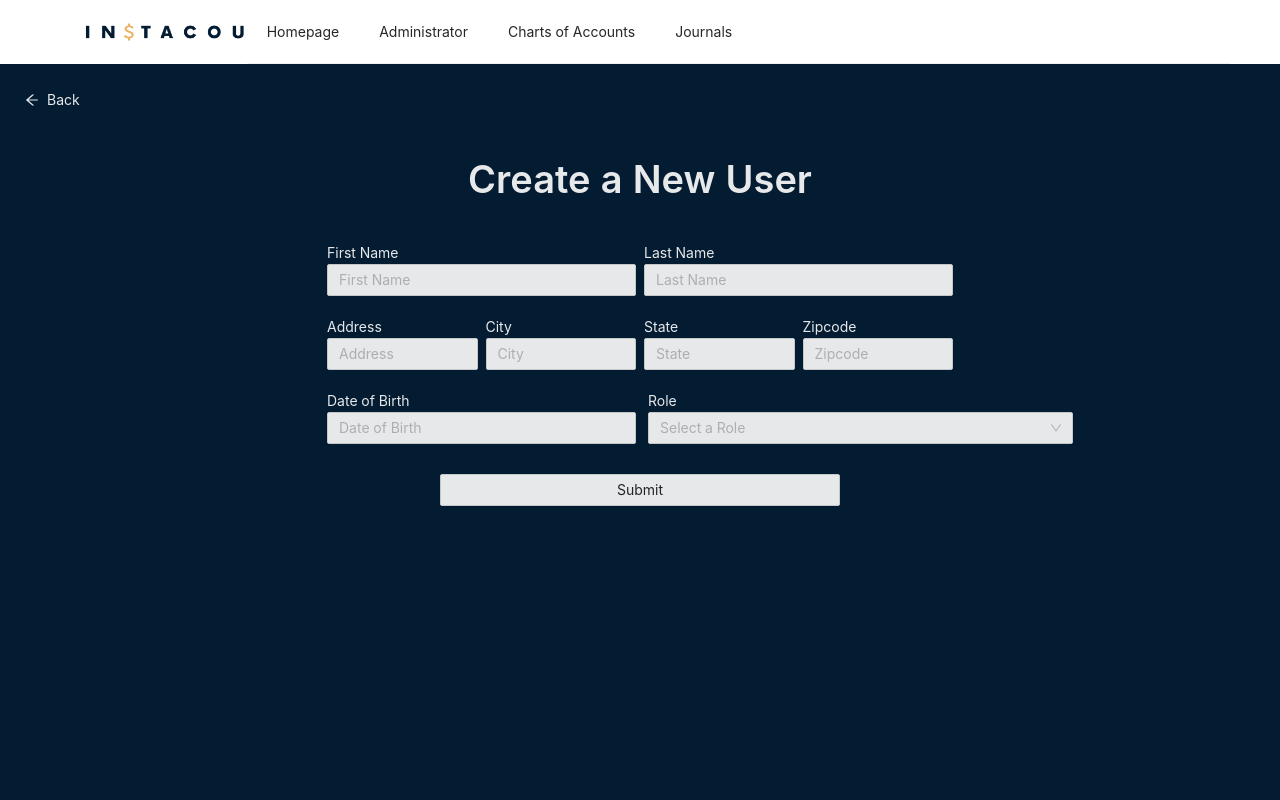
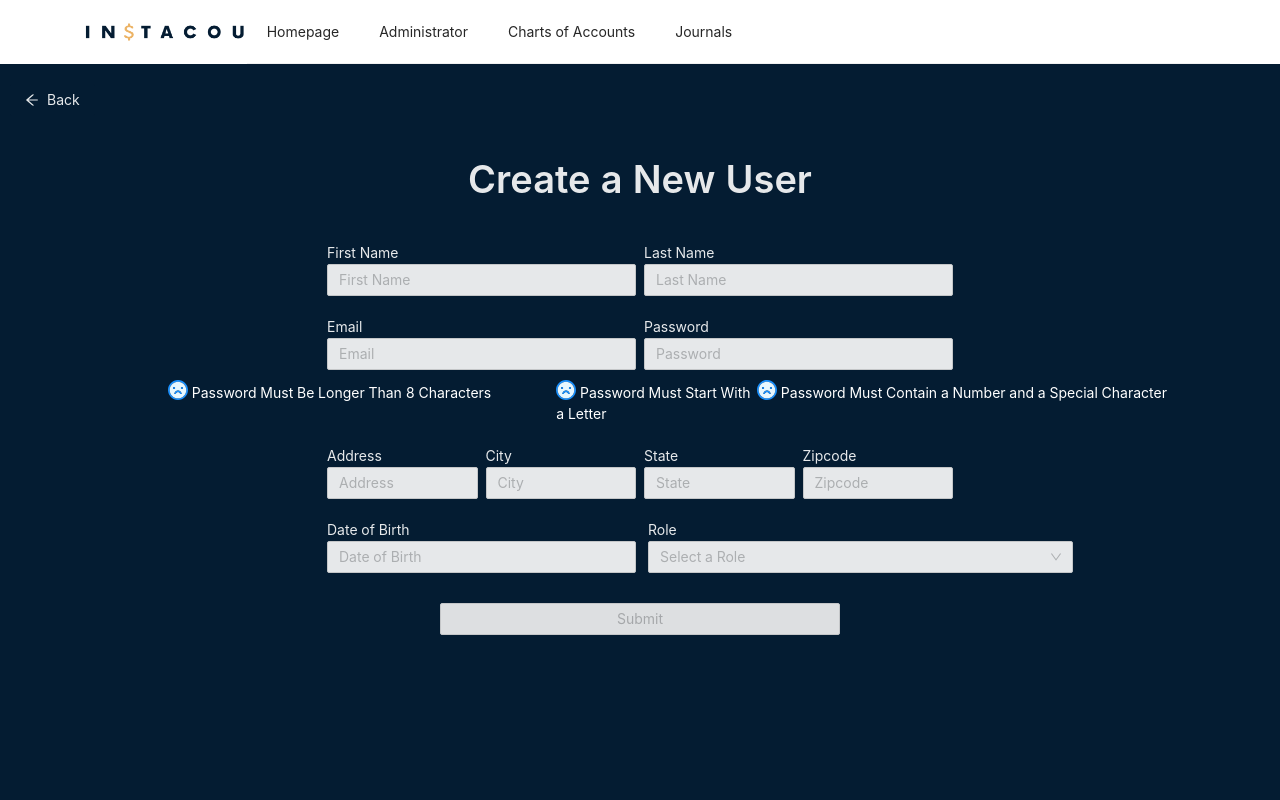
Before and after one commit to jmurph1924/sad-web, a React (Create React App) app: page /createUser in a window 1280 px wide. Shown: the top 800 px of the page. Built offline with nearby package versions, Linux system fonts and the light colour scheme.

Commit message:
I did stuff

```diff
--- a/database.rules.json
+++ b/database.rules.json
@@ -1,5 +1,4 @@
 {
-  /* Visit https://firebase.google.com/docs/database/security to learn more about security rules. */
   "rules": {
     ".read": false,
     ".write": false
--- a/src/components/CreateUser/CreateUser.js
+++ b/src/components/CreateUser/CreateUser.js
@@ -1,17 +1,32 @@
 import * as React from "react";
+import * as _ from "lodash";
 import { useNavigate } from 'react-router-dom';
-import { ArrowLeftOutlined } from '@ant-design/icons';
+import { ArrowLeftOutlined, SmileFilled, FrownTwoTone } from '@ant-design/icons';
 import { Row, Col, Button, Typography, Input, Select} from "antd"
 import "./CreateUser.css"
 
 
 const CreateUser = () => {
+
+    const [passWord, setPassword] = React.useState("");
+
     const navigate = useNavigate();
 
     const back = () => {
         navigate('/')
     }
 
+    const containsLetters = (letter) => {
+        return /[a-zA-Z]/.test(letter);
+    }
+    const containsSpecialCharacters = (character) => {
+        return /[`!@#$%^&*()_+\-=\[\]{};':"\\|,.<>\/?~]/.test(character);
+    }
+    const containsNumber = (number) => {
+        return /\d/.test(number);
+    }
+
+    const isAbleToSubmit = (_.isNil(passWord) === true ? false : !(containsLetters(passWord) && containsSpecialCharacters(passWord) && containsNumber(passWord)))
 
     return (
         <div className="loginContainer">
@@ -34,6 +49,30 @@ const CreateUser = () => {
                 <Col span={6}>
                 <Typography.Text className="stylingColor">Last Name</Typography.Text>
                     <Input placeholder="Last Name" style={{ opacity: ".9"}}/>
+                </Col>
+            </Row>
+            <Row style={{justifyContent: "center", marginTop: "20px"}} gutter={[8,8]}>
+                <Col span={6}>
+                    <Typography.Text className="stylingColor">Email</Typography.Text>
+                    <Input placeholder="Email" style={{ opacity: ".9"}}/>
+                </Col>
+                <Col span={6}>
+                <Typography.Text className="stylingColor">Password</Typography.Text>
+                    <Input placeholder="Password" style={{ opacity: ".9"}} onChange={(e) => setPassword(e.target.value)}/>
+                </Col>
+            </Row>
+            <Row style={{justifyContent: "center", marginTop: "10px", marginLeft: "55px"}}>
+                <Col style={{paddingRight: "65px"}}>
+                    {(passWord?.length >= 8) === true ? <SmileFilled style={{color: "#ECB365", fontSize: "20px"}}/> : <FrownTwoTone style={{fontSize: "20px"}}/>}
+                    <Typography.Text style={{color: "white"}}>{" "}Password Must Be Longer Than 8 Characters</Typography.Text>
+                </Col>
+                <Col span={4}>
+                    {(containsLetters(passWord)) === true  ? <SmileFilled style={{color: "#ECB365", fontSize: "20px"}}/> : <FrownTwoTone style={{fontSize: "20px"}}/>}
+                    <Typography.Text style={{color: "white"}}>{" "}Password Must Start With a Letter</Typography.Text>
+                </Col>
+                <Col>
+                    {(containsSpecialCharacters(passWord) && containsNumber(passWord)) === true ? <SmileFilled style={{color: "#ECB365", fontSize: "20px"}}/> : <FrownTwoTone style={{fontSize: "20px"}}/>}
+                    <Typography.Text style={{color: "white"}}>{" "}Password Must Contain a Number and a Special Character</Typography.Text>
                 </Col>
             </Row>
             <Row style={{justifyContent: "center", marginTop: "20px"}} gutter={[8,8]} >
@@ -73,7 +112,7 @@ const CreateUser = () => {
                 </Col>
             </Row>
             <Row style={{justifyContent: "center", marginTop: "30px"}} gutter={[8,8]}>
-                <Button style={{width: "400px", opacity: ".9"}}>Submit</Button>
+                <Button style={{width: "400px", opacity: ".9"}} disabled={isAbleToSubmit}>Submit</Button>
             </Row>
         </div>
     );
--- a/src/components/Login/Login.css
+++ b/src/components/Login/Login.css
@@ -1,7 +1,6 @@
 .loginContainer{
     padding: 0 10px;
 }
-
 .pageTitle {
     margin-top: 25px;
     margin-top: 20px;
@@ -24,3 +23,7 @@
     margin: 5px;
     opacity: .9;
 }
+
+.rowStuff {
+    justify-content: center;
+}
--- a/src/components/Login/Login.js
+++ b/src/components/Login/Login.js
@@ -15,24 +15,52 @@ const Login = () => {
         navigate('/forgotPassword')
     }
 
+    const [registerEmail, setRegisterEmail] = React.useState("");
+    const [registerPassword, setRegisterPassword] = React.useState("");
+    const [loginEmail, setLoginEmail] = React.useState("");
+    const [loginPassword, setLoginPassword] = React.useState("");
+
+    const [user, setUser] = React.useState({});
+
+    //   const login = async () => {
+    //     try {
+    //       const user = await signInWithEmailAndPassword(
+    //         auth,
+    //         loginEmail,
+    //         loginPassword
+    //       );
+    //       console.log(user);
+    //     } catch (error) {
+    //       console.log(error.message);
+    //     }
+    //   };
+
+    //   const logout = async () => {
+    //     await signOut(auth);
+    //   };
+
     return (
         <div className="loginContainer">
-            <Row style={{justifyContent: "center"}}>
+            <Row className="rowStuff">
                 <Col>
-                    <Typography.Title className="TypographyTitle" style={{color: "white", opacity: ".9"}}>Login</Typography.Title>
+                    <Typography.Title className="TypographyTitle" style={{color: "white", opacity: ".9"}} >Login</Typography.Title>
                 </Col>
             </Row>
-            <Row style={{justifyContent: "center"}}>
+            <Row className="rowStuff">
                 <Col>
-                    <Input className="Input" size="large" placeholder="User Id" prefix={<UserOutlined />}/>
+                    <Input className="Input" size="large" placeholder="Email" prefix={<UserOutlined />} onChange={(event) => {
+                        setRegisterEmail(event.target.value);
+                    }}/>
                 </Col>
             </Row>
-            <Row style={{justifyContent: "center"}}>
+            <Row className="rowStuff">
                 <Col>
-                    <Input.Password className="Input" size="large" placeholder="Password" prefix={<LockOutlined />}/>
+                    <Input.Password className="Input" size="large" placeholder="Password" prefix={<LockOutlined />}  onChange={(event) => {
+                        setRegisterPassword(event.target.value);
+                    }}/>
                 </Col>
             </Row>
-            <Row style={{justifyContent: "center"}} >
+            <Row className="rowStuff" >
                 <Col>
                     <Button size="large" className="buttonStyle">Login</Button>
                 </Col>
@@ -40,7 +68,7 @@ const Login = () => {
                     <Button size="large" className="buttonStyle" onClick={forgotPassword}>Forgot Password</Button>
                 </Col>
             </Row>
-            <Row style={{justifyContent: "center"}} >
+            <Row className="rowStuff" >
                 <Col>
                     <Button size="large" className="buttonStyle" onClick={createUser}>Create New User</Button>
                 </Col>
--- a/src/firebase.js
+++ b/src/firebase.js
@@ -1,6 +1,7 @@
 // Import the functions you need from the SDKs you need
 import { initializeApp } from "firebase/app";
 import { getAnalytics } from "firebase/analytics";
+import { getAuth, createUserWithEmailAndPassword } from "firebase/auth";
 // TODO: Add SDKs for Firebase products that you want to use
 // https://firebase.google.com/docs/web/setup#available-libraries
 
```
